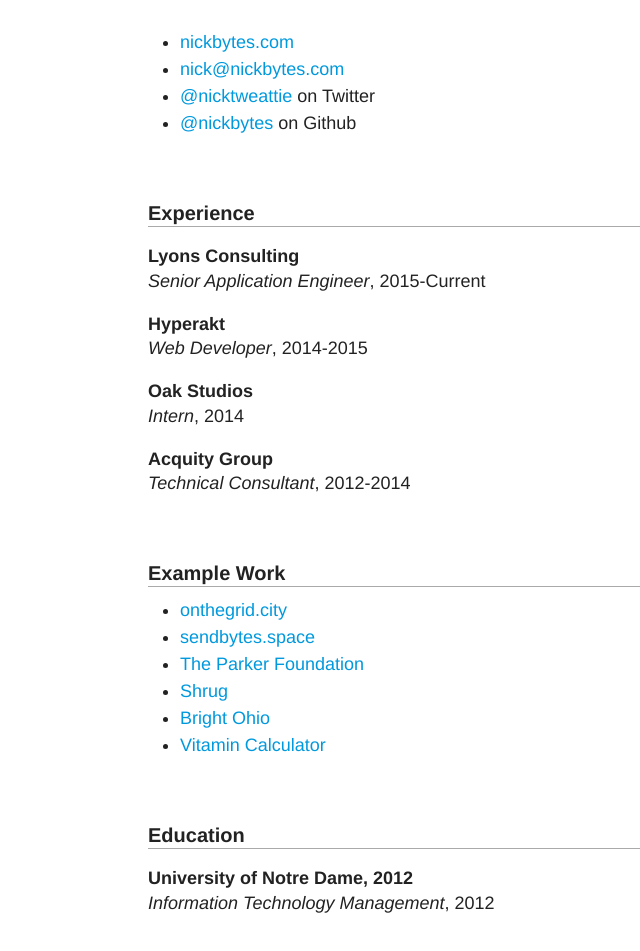
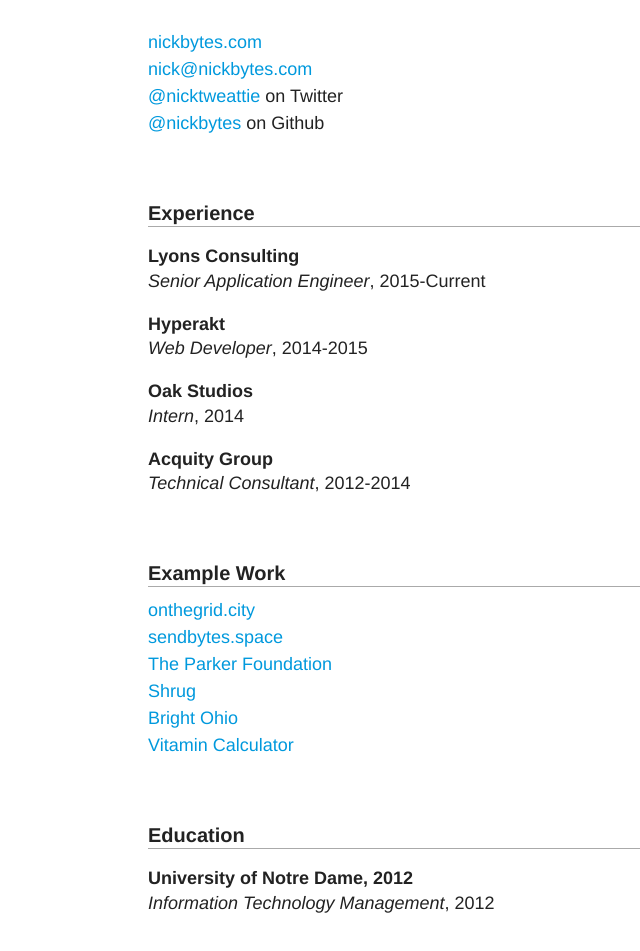
Before and after one commit to nickbytes/resume, a plain HTML site: page index.html in a window 1280 px wide. Shown: the part 141-1092 px from the top of the page, without its empty margins (188-828 px from the left). Drawn offline with Linux system fonts and the light colour scheme.

Commit message:
list reset

```diff
--- a/index.html
+++ b/index.html
@@ -14,7 +14,7 @@
     <h1 class="mb0" id="nick-beattie">Nick Beattie</h1>
     <h3 class="mt0" id="front-end-developer">Front-end developer</h3>
 
-    <ul class="mt3 mb3">
+    <ul class="list-reset mt3 mb3">
       <li><a href="http://nickbytes.com">nickbytes.com</a></li>
       <li><a href="mailto:nick@nickbytes.com">nick@nickbytes.com</a></li>
       <li><a href="http://twitter.com/nicktweattie">@nicktweattie</a> on Twitter</li>
@@ -39,7 +39,7 @@
 
     <div class="mt4 mb4">
       <h3 class="border-bottom" id="example-work">Example Work</h3>
-      <ul>
+      <ul class="list-reset">
         <li><a href="http://onthegrid.city">onthegrid.city</a></li>
         <li><a href="http://sendbytes.space">sendbytes.space</a></li>
         <li><a href="http://parker.org">The Parker Foundation</a></li>
```
